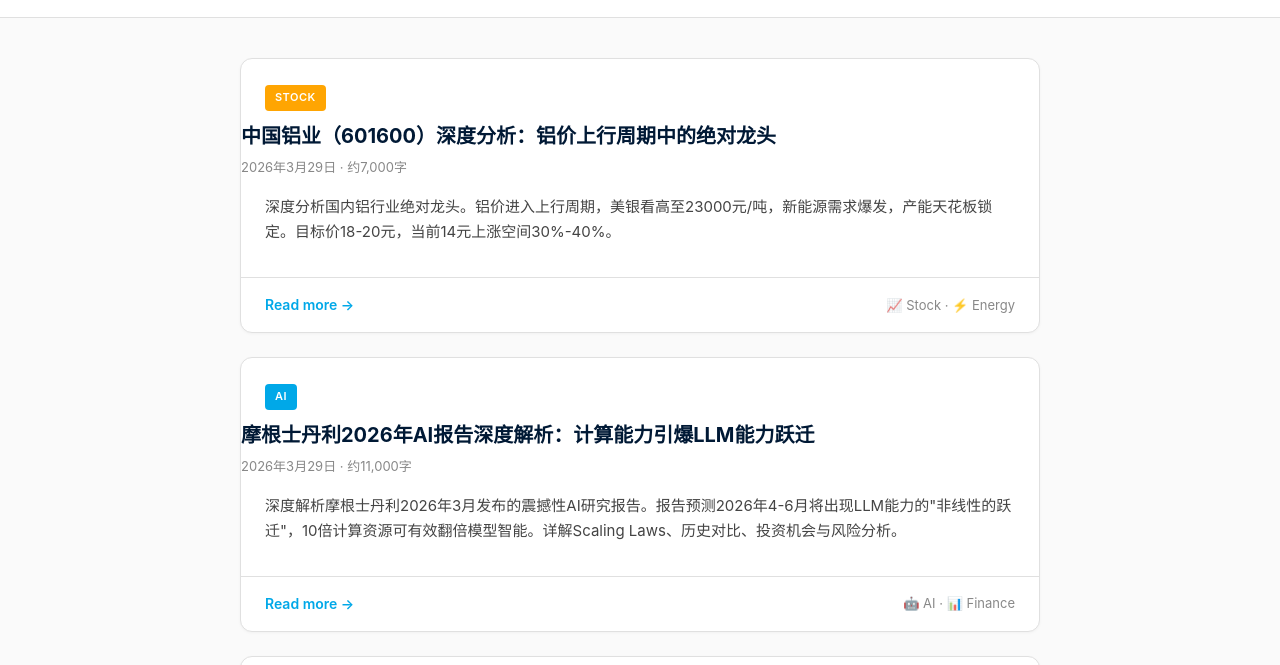
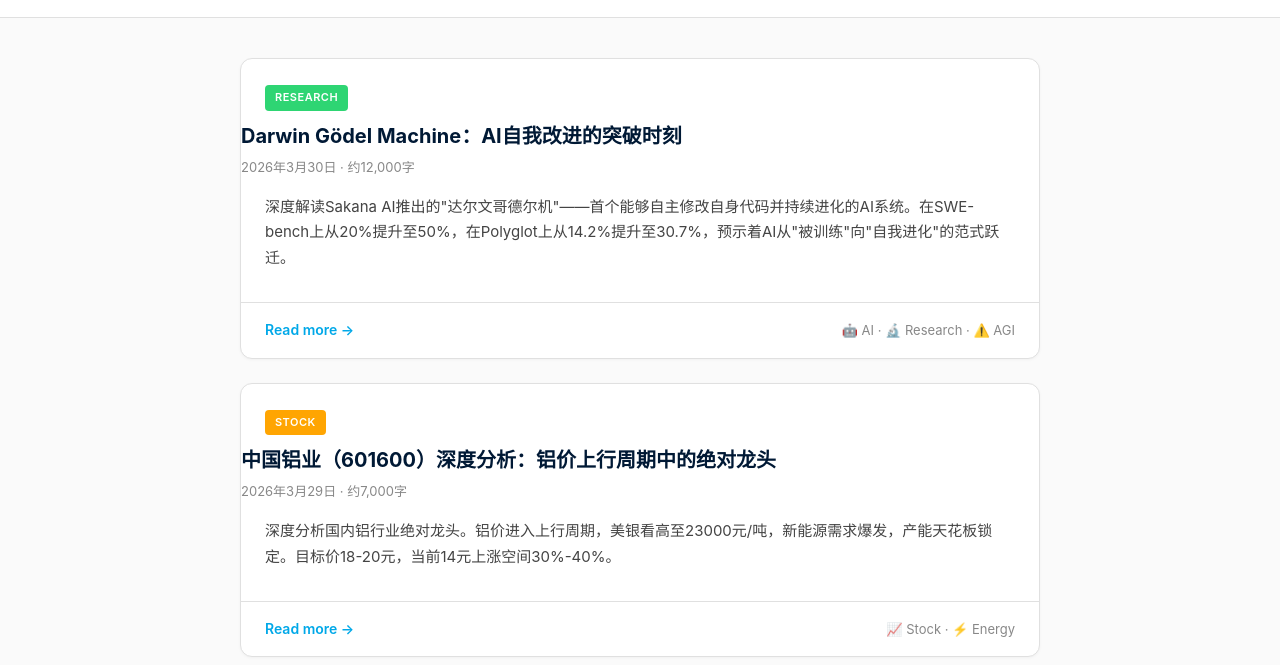
Before and after one commit to gordonho/research-reports, a plain HTML site: page index.html in a window 1280 px wide. Shown: the part 61-726 px from the top of the page. Drawn offline with Linux system fonts and the light colour scheme.

Commit message:
添加 Darwin Gödel Machine 深度研究报告 (2026-03-30)

```diff
--- a/index.html
+++ b/index.html
@@ -49,6 +49,15 @@
         </div>
     </div>
     <main class="main">
+        <!-- Darwin Gödel Machine 报告 -->
+        <article class="post">
+            <div class="post-header"><span class="post-tag research">Research</span></div>
+            <h2 class="post-title"><a href="view_report.html?file=08-darwin-godel-machine-2026-03-30.md">Darwin Gödel Machine：AI自我改进的突破时刻</a></h2>
+            <div class="post-meta">2026年3月30日 · 约12,000字</div>
+            <div class="post-content"><p>深度解读Sakana AI推出的"达尔文哥德尔机"——首个能够自主修改自身代码并持续进化的AI系统。在SWE-bench上从20%提升至50%，在Polyglot上从14.2%提升至30.7%，预示着AI从"被训练"向"自我进化"的范式跃迁。</p></div>
+            <div class="post-footer"><a href="view_report.html?file=08-darwin-godel-machine-2026-03-30.md" class="read-more">Read more →</a><span class="post-stats">🤖 AI · 🔬 Research · ⚠️ AGI</span></div>
+        </article>
+
         <!-- 中国铝业深度报告 -->
         <article class="post">
             <div class="post-header"><span class="post-tag stock">Stock</span></div>
```
Also changed, not shown: 1 other file.
